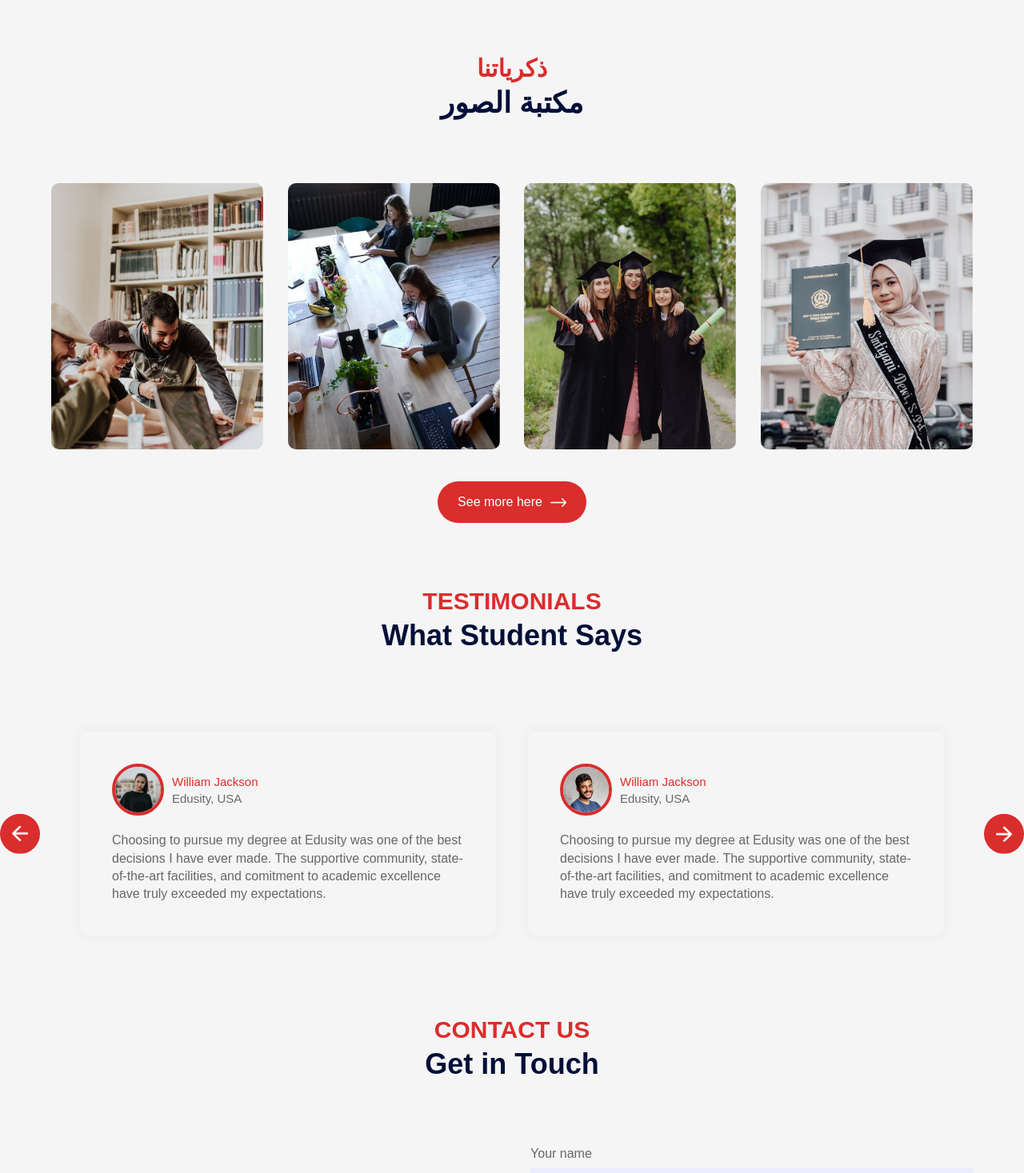
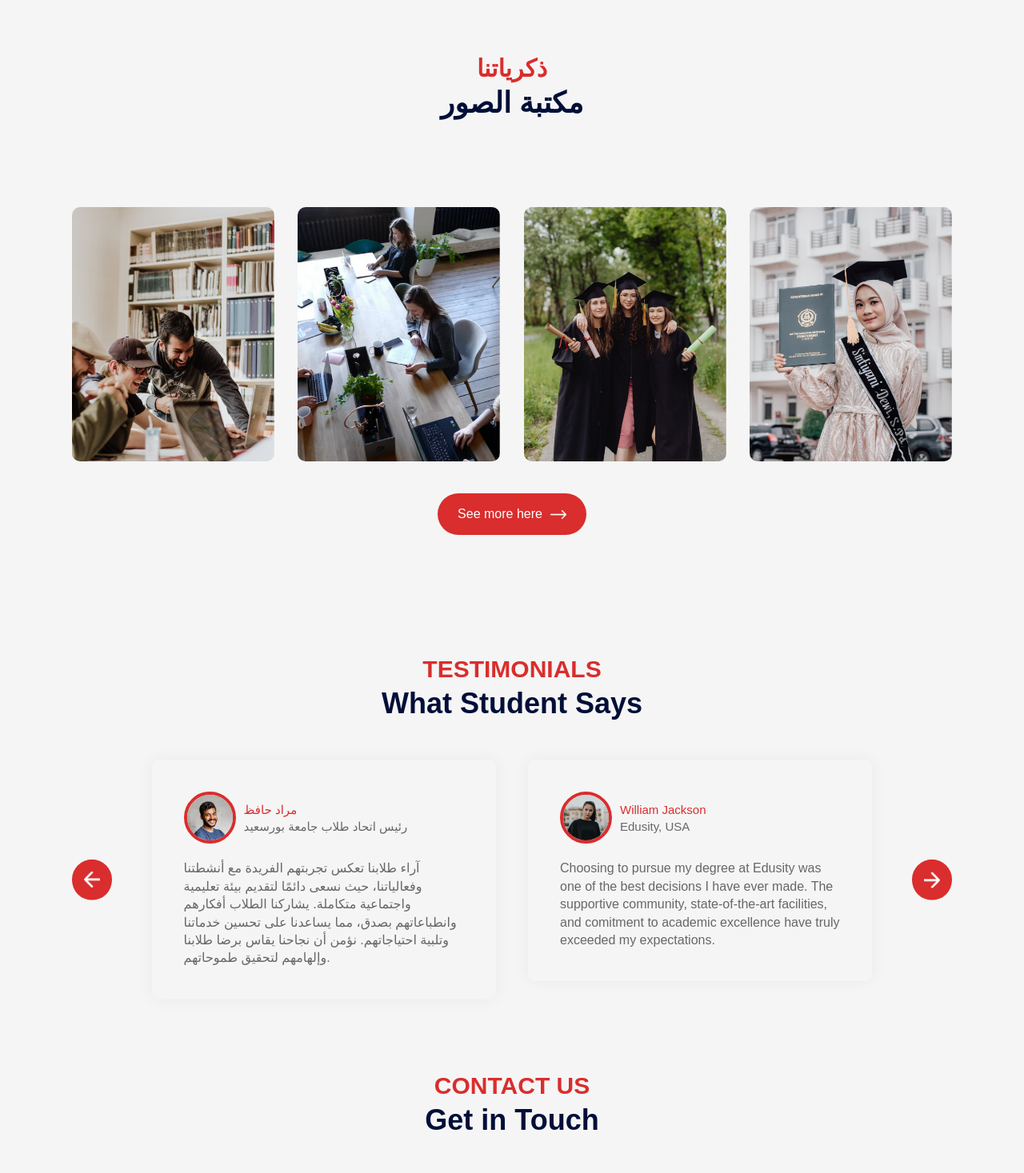
Before and after one commit to karimselim/For-Egypt, a Next.js app: page / in a window 1280 px wide. Shown: the part 1920-3387 px from the top of the page at 80% size. Built offline with nearby package versions, Linux system fonts and the light colour scheme.

Commit message:
testmonials and paddings

```diff
--- a/app/Components/Campus/Campus.css
+++ b/app/Components/Campus/Campus.css
@@ -1,6 +1,4 @@
 .campus {
-  margin: 80px auto;
-  width: 90%;
   text-align: center;
 }
 .gallery {
--- a/app/Components/Campus/Campus.jsx
+++ b/app/Components/Campus/Campus.jsx
@@ -10,7 +10,7 @@ import Image from "next/image";
 
 const Campus = () => {
   return (
-    <div className="campus">
+    <div className="campus mx-[7%] py-20">
       <div className="gallery">
         <Image src={gallery_1} alt="" />
         <Image src={gallery_2} alt="" />
--- a/app/Components/Testimonials/Testimonials.css
+++ b/app/Components/Testimonials/Testimonials.css
@@ -1,5 +1,4 @@
 .testimonials {
-  margin: 80px auto;
   padding: 0 80px;
   position: relative;
 }
--- a/app/Components/Testimonials/Testimonials.jsx
+++ b/app/Components/Testimonials/Testimonials.jsx
@@ -27,7 +27,7 @@ const Testimonials = () => {
   };
 
   return (
-    <div className="testimonials">
+    <section className="testimonials mx-[7%] py-20">
       <Image
         src={next_icon}
         alt=""
@@ -45,24 +45,25 @@ const Testimonials = () => {
           <li>
             <div className="slide">
               <div className="user-info">
-                <Image src={user_1} alt="" />
+                <Image src={user_2} alt="" />
                 <div>
-                  <h3>William Jackson</h3>
-                  <span>Edusity, USA</span>
+                  <h3>مراد حافظ</h3>
+                  <span>رئيس اتحاد طلاب جامعة بورسعيد</span>
                 </div>
               </div>
               <p>
-                Choosing to pursue my degree at Edusity was one of the best
-                decisions I have ever made. The supportive community,
-                state-of-the-art facilities, and comitment to academic
-                excellence have truly exceeded my expectations.
+                آراء طلابنا تعكس تجربتهم الفريدة مع أنشطتنا وفعالياتنا، حيث نسعى
+                دائمًا لتقديم بيئة تعليمية واجتماعية متكاملة. يشاركنا الطلاب
+                أفكارهم وانطباعاتهم بصدق، مما يساعدنا على تحسين خدماتنا وتلبية
+                احتياجاتهم. نؤمن أن نجاحنا يقاس برضا طلابنا وإلهامهم لتحقيق
+                طموحاتهم.
               </p>
             </div>
           </li>
           <li>
             <div className="slide">
               <div className="user-info">
-                <Image src={user_2} alt="" />
+                <Image src={user_1} alt="" />
                 <div>
                   <h3>William Jackson</h3>
                   <span>Edusity, USA</span>
@@ -112,7 +113,7 @@ const Testimonials = () => {
           </li>
         </ul>
       </div>
-    </div>
+    </section>
   );
 };
 
```
